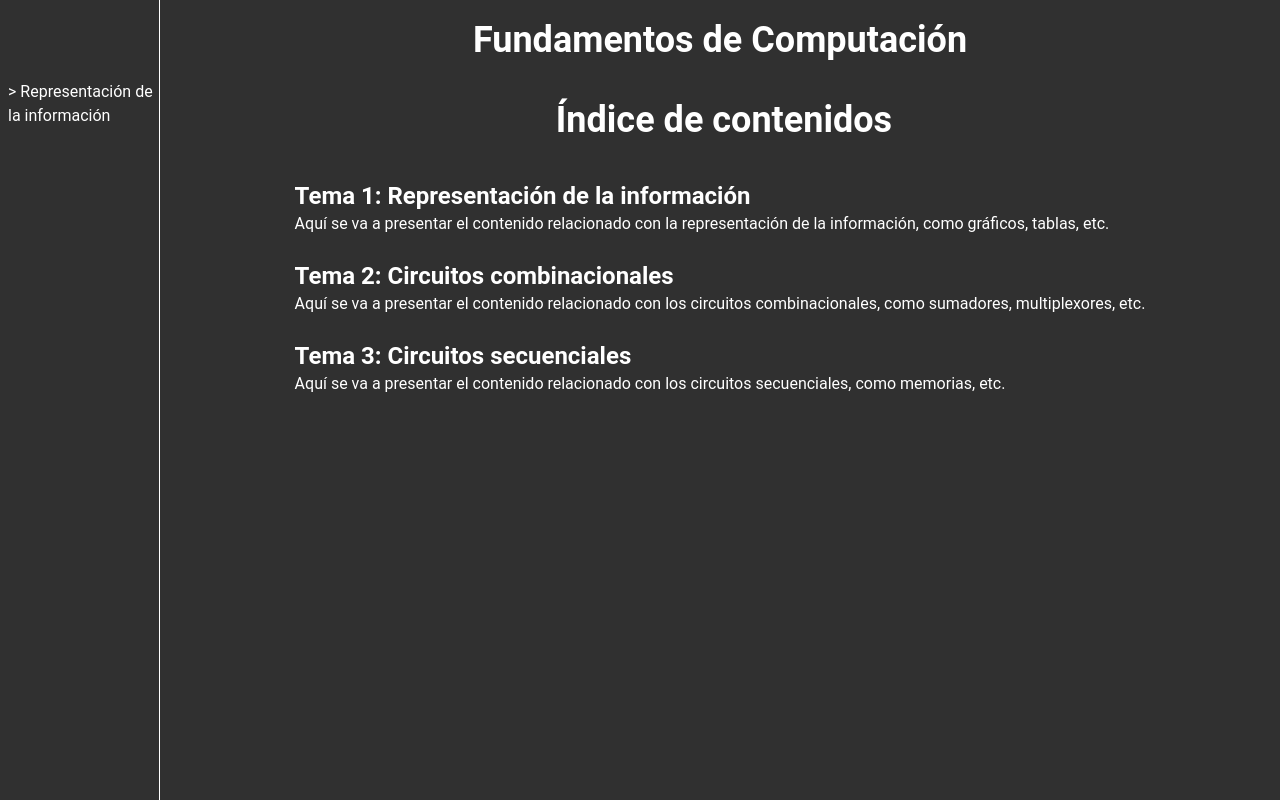
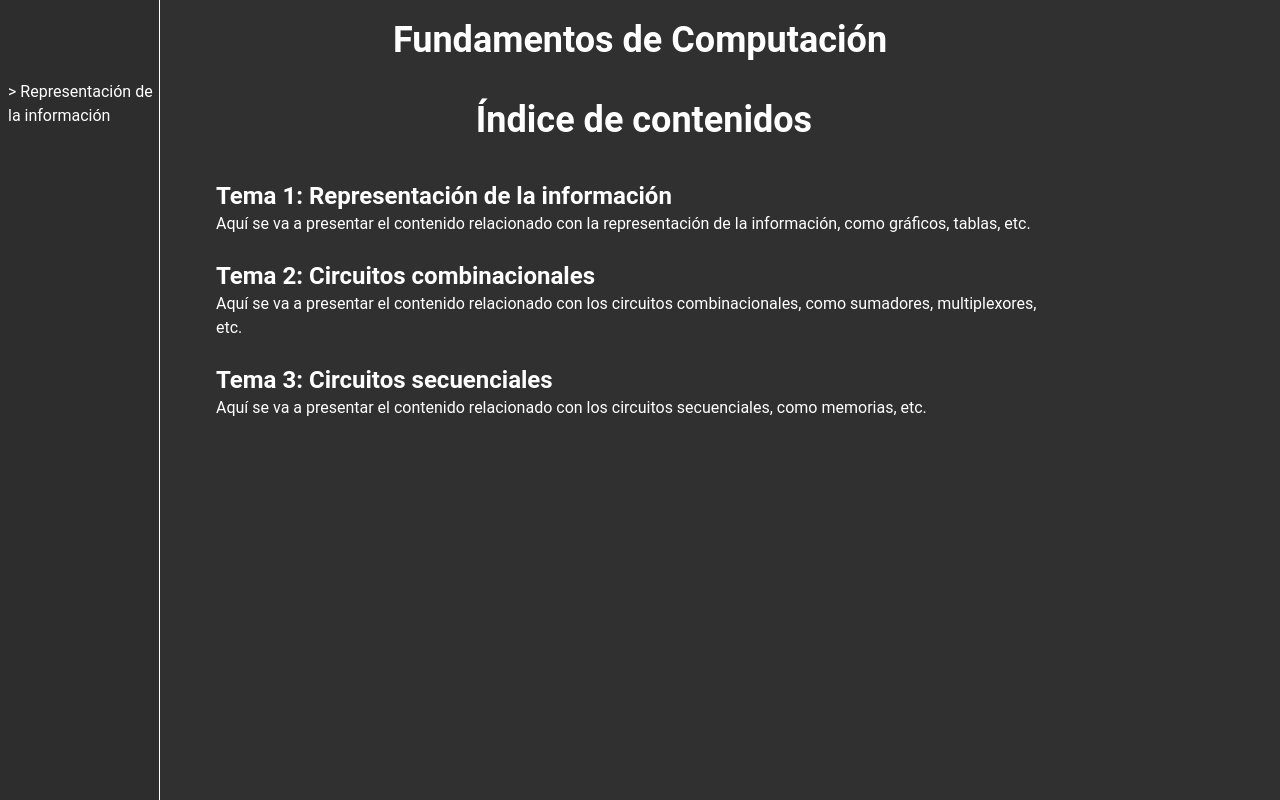
Before and after one commit to abravo83/angular-fundamentos-computacion, an Angular app: page /home in a window 1280 px wide. Built offline with nearby package versions, Linux system fonts and the light colour scheme.

Commit message:
Actualizar estilos de navegación y ajustar la estructura de la clase wrapper

```diff
--- a/src/app/app.css
+++ b/src/app/app.css
@@ -1,5 +1,7 @@
 .wrapper {
+  width: calc(100vw - 400px);
   max-width: 1200px;
+  min-width: 400px;
   margin: 0 auto;
   padding: 20px 0;
 }
--- a/src/app/app.html
+++ b/src/app/app.html
@@ -1,6 +1,6 @@
 
 <main class="flex flex-row">
-  <app-navmenu class="w-40 h-lvh border-r border-white"></app-navmenu>
+  <app-navmenu class="w-40 h-full border-r sticky-top fixed border-white bg-[#2d2d2d]"></app-navmenu>
   <div class="wrapper">
   <h1 class="font-bold text-4xl text-center">Fundamentos de Computación</h1>
     <router-outlet />
```
